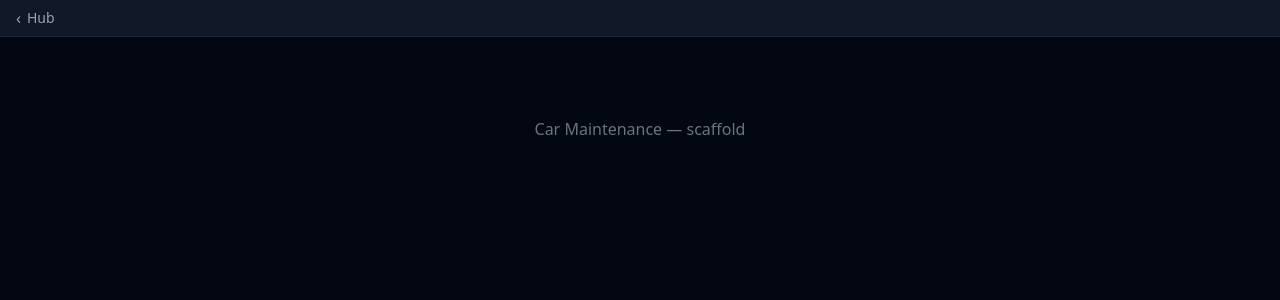
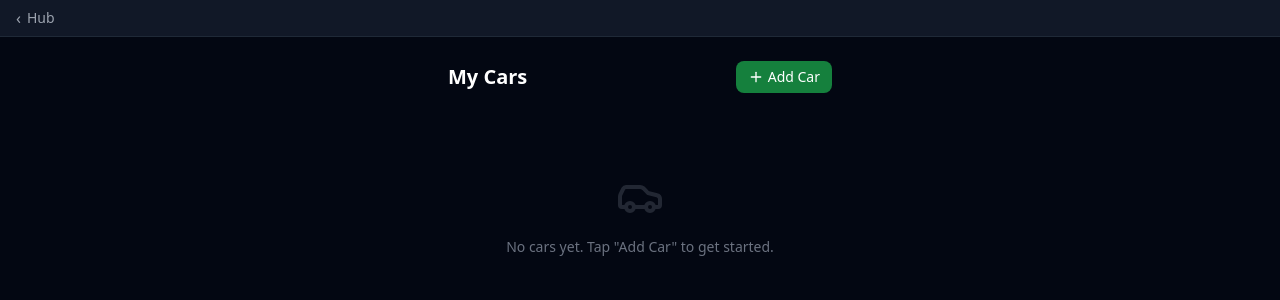
Before and after one commit to Haloman363/artifacts, a React (Vite) app: page /artifacts/car-maintenance in a window 1280 px wide. Shown: the top 300 px of the page. Built offline with nearby package versions, Linux system fonts and the light colour scheme.

Commit message:
feat: car maintenance hub list view

```diff
--- a/src/artifacts/CarMaintenance.jsx
+++ b/src/artifacts/CarMaintenance.jsx
@@ -95,9 +95,60 @@ export default function CarMaintenance() {
   const selectedCar = cars.find(c => c.id === selectedCarId) ?? null;
   const selectedService = selectedCar?.services.find(s => s.id === selectedServiceId) ?? null;
 
-  return (
-    <div className="min-h-screen bg-gray-950 text-white">
-      <p className="text-center text-gray-500 pt-20">Car Maintenance — scaffold</p>
-    </div>
-  );
+  function navigateToCar(carId) {
+    setSelectedCarId(carId);
+    setView("car");
+  }
+
+  if (view === "hub") {
+    return (
+      <div className="min-h-screen bg-gray-950 text-white px-4 pb-10 pt-6">
+        <div className="max-w-sm mx-auto">
+          <div className="flex items-center justify-between mb-6">
+            <h1 className="text-xl font-bold">My Cars</h1>
+            <button
+              onClick={() => setView("add-car")}
+              className="flex items-center gap-1 bg-green-700 hover:bg-green-600 active:scale-95 transition-transform px-3 py-1.5 rounded-lg text-sm font-medium"
+            >
+              <Plus size={16} /> Add Car
+            </button>
+          </div>
+
+          {cars.length === 0 && (
+            <div className="text-center text-gray-500 mt-20">
+              <Car size={48} className="mx-auto mb-4 opacity-30" />
+              <p className="text-sm">No cars yet. Tap "Add Car" to get started.</p>
+            </div>
+          )}
+
+          <div className="flex flex-col gap-3">
+            {cars.map(car => {
+              const status = carStatus(car);
+              const StatusIcon = status === "red" ? XCircle : status === "yellow" ? AlertTriangle : CheckCircle;
+              const statusColor = status === "red" ? "text-red-400" : status === "yellow" ? "text-yellow-400" : "text-green-400";
+              const label = car.nickname || `${car.year} ${car.make} ${car.model}`.trim() || "Unnamed Car";
+              const sub = car.nickname ? `${car.year} ${car.make} ${car.model}`.trim() : "";
+              return (
+                <button
+                  key={car.id}
+                  onClick={() => navigateToCar(car.id)}
+                  className="flex items-center gap-3 bg-gray-900 border border-gray-800 rounded-xl px-4 py-3 active:scale-98 transition-transform text-left w-full"
+                >
+                  <StatusIcon size={22} className={statusColor} />
+                  <div className="flex-1 min-w-0">
+                    <p className="font-semibold truncate">{label}</p>
+                    {sub && <p className="text-xs text-gray-500 truncate">{sub}</p>}
+                    <p className="text-xs text-gray-600">{car.currentMileage.toLocaleString()} mi</p>
+                  </div>
+                  <ChevronRight size={18} className="text-gray-600 shrink-0" />
+                </button>
+              );
+            })}
+          </div>
+        </div>
+      </div>
+    );
+  }
+
+  return <div className="min-h-screen bg-gray-950 text-white px-4 pt-6 text-gray-500 text-sm text-center">Loading...</div>;
 }
```
